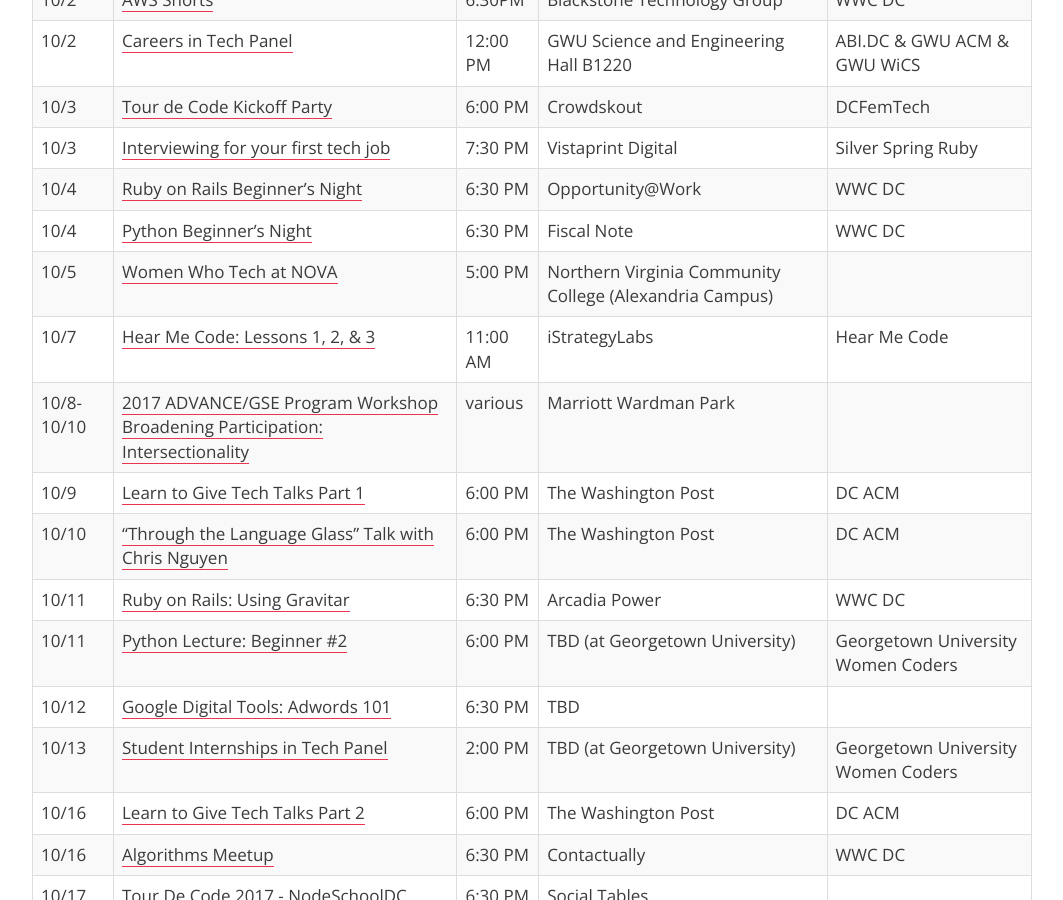
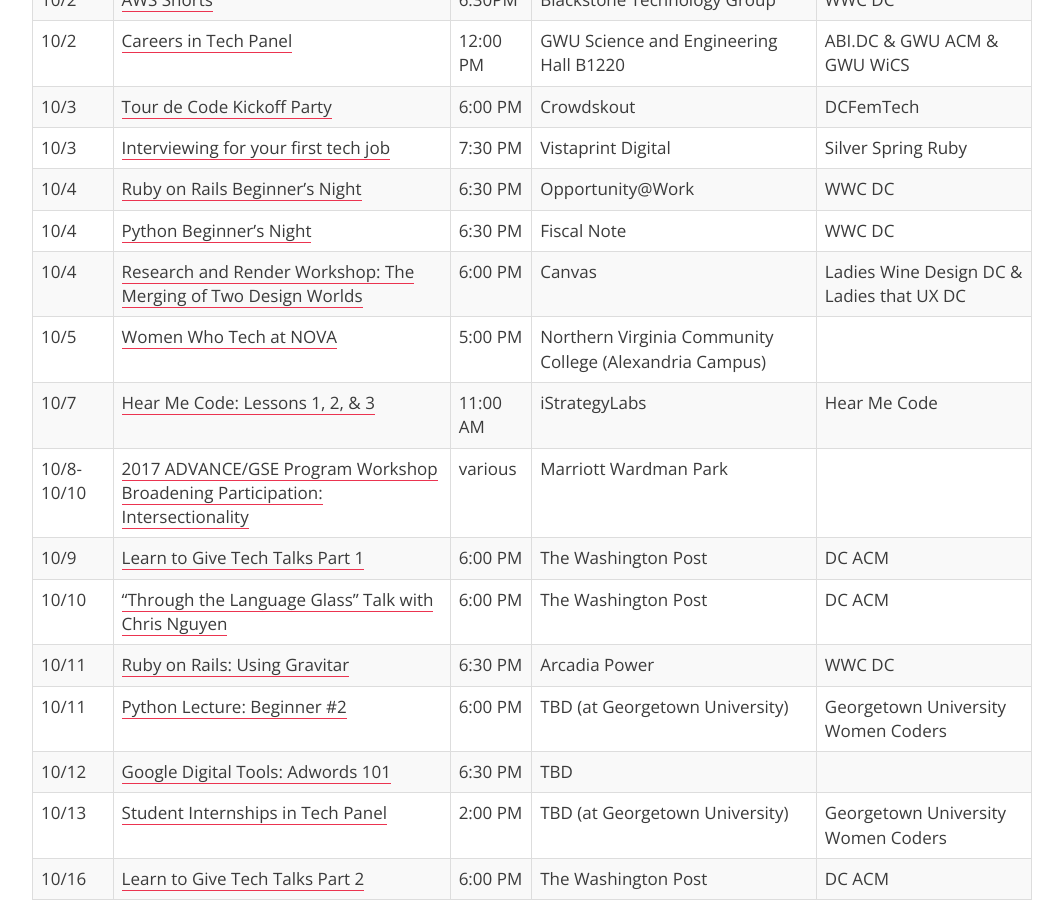
Before and after one commit to dcfemtech/dcfemtech.github.io, a Jekyll site: the page built from _events/tourdecode-2017.markdown, in a window 1280 px wide and 900 px high, scrolled down 854 px. Shown: the whole window, without its empty margins (108-1171 px from the left). Built offline with Jekyll 4.4.1, drawn with Linux system fonts in a browser that asks for light colours.

Commit message:
update tdc calendar

```diff
--- a/_events/tourdecode-2017.markdown
+++ b/_events/tourdecode-2017.markdown
@@ -29,6 +29,7 @@
 | 10/3 | [Interviewing for your first tech job](https://www.meetup.com/United-Silver-Spring-Ruby/events/240639085/) | 7:30 PM | Vistaprint Digital | Silver Spring Ruby |
 | 10/4 | [Ruby on Rails Beginner's Night](https://www.meetup.com/Women-Who-Code-DC/events/243473675/) | 6:30 PM | Opportunity@Work | WWC DC |
 | 10/4 | [Python Beginner's Night](https://www.meetup.com/Women-Who-Code-DC/events/243300343/) | 6:30 PM | Fiscal Note | WWC DC |
+| 10/4 | [Research and Render Workshop: The Merging of Two Design Worlds](https://www.eventbrite.com/e/research-and-render-workshop-the-merging-of-two-design-worlds-tickets-37887005052) | 6:00 PM | Canvas | Ladies Wine Design DC & Ladies that UX DC
 | 10/5 | [Women Who Tech at NOVA]() | 5:00 PM | Northern Virginia Community College (Alexandria Campus) |
 | 10/7 | [Hear Me Code: Lessons 1, 2, & 3](https://hearmecode.com/) | 11:00 AM | iStrategyLabs | Hear Me Code |
 | 10/8-10/10 | [2017 ADVANCE/GSE Program Workshop Broadening Participation: Intersectionality](https://awis.site-ym.com/events/EventDetails.aspx?id=929860) | various | Marriott Wardman Park |
```
